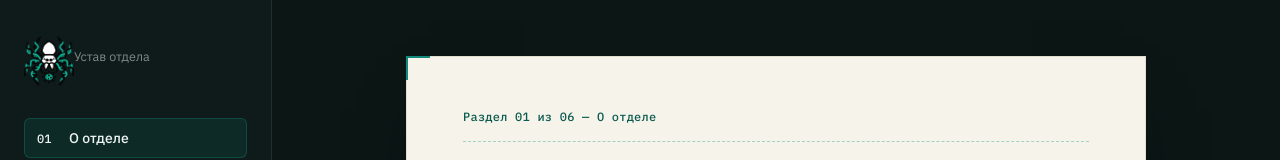
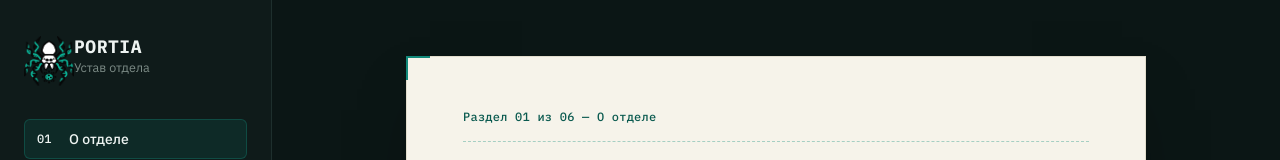
Before and after one commit to sdqwqsdawqd/S.E-Portia, a plain HTML site: page index.html in a window 1280 px wide. Shown: the top 160 px of the page. Drawn offline with Linux system fonts and the light colour scheme.

Commit message:
Update index.html

```diff
--- a/index.html
+++ b/index.html
@@ -23,7 +23,7 @@
           </div>
         </div>
         <div class="wordmark">
-          <span class="wordmark-title"></span>
+          <span class="wordmark-title">PORTIA</span>
           <span class="wordmark-sub">Устав отдела</span>
         </div>
       </div>
```
